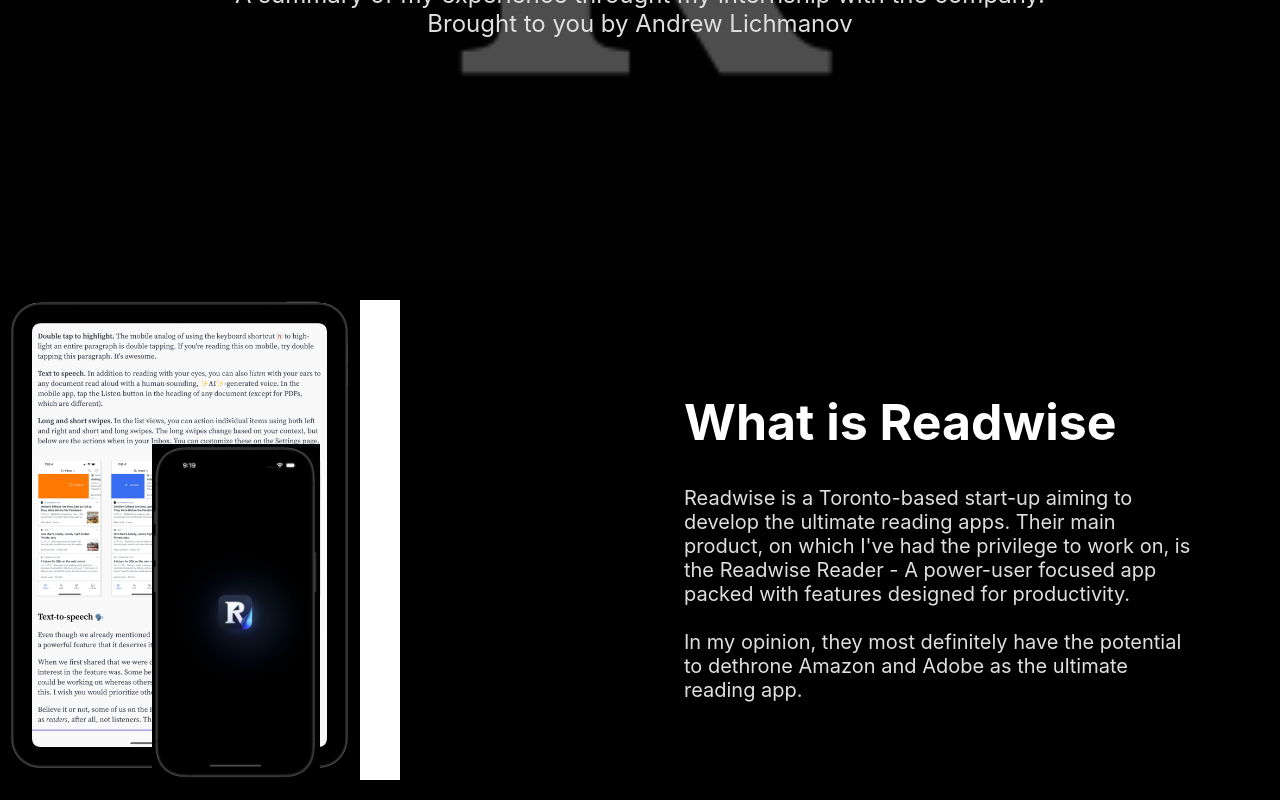
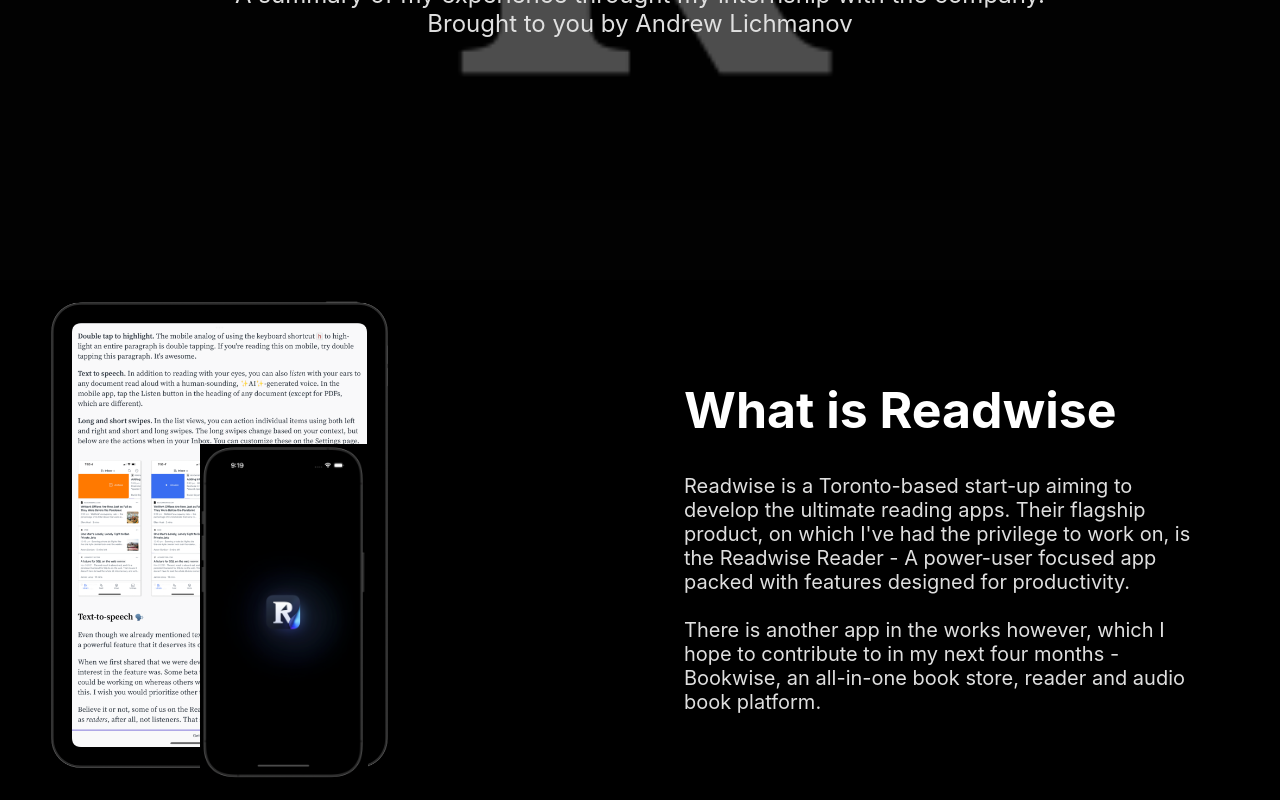
Before and after one commit to alichman/Readwise-Report, a React (Create React App) app in the folder readwise-report/: page / in a window 1280 px wide. Shown: the part 520-1320 px from the top of the page. Built offline with nearby package versions, Linux system fonts and the light colour scheme.

Commit message:
about stuff v3

```diff
--- a/readwise-report/src/About.css
+++ b/readwise-report/src/About.css
@@ -26,19 +26,17 @@
     width: 50vh;
     height: 60vh;
     overflow: hidden;
-    background-color: white;
 }
 
 .phoneImg {
     position: absolute;
     bottom: 0;
-    right: 20%;
     height: 70%;
 }
 .ipadImg {
     position: absolute;
     bottom: 0;
-    left: 0;
+    left: 10%;
     height: 100%;
     object-fit: cover;
 }
--- a/readwise-report/src/About.tsx
+++ b/readwise-report/src/About.tsx
@@ -13,10 +13,10 @@
             <h1>What is Readwise</h1>
             <p>
             Readwise is a Toronto-based start-up aiming to develop the ultimate reading apps.
-                Their main product, on which I've had the privilege to work on, is the Readwise Reader -
+                Their flagship product, on which I've had the privilege to work on, is the Readwise Reader -
                 A power-user focused app packed with features designed for productivity.<br/><br/>
-                In my opinion, they most definitely have the potential to dethrone Amazon and Adobe
-                as the ultimate reading app.
+                There is another app in the works however, which I hope to contribute to in my next
+                four months - Bookwise, an all-in-one book store, reader and audio book platform.
             </p>
         </div>
     </div>
```
